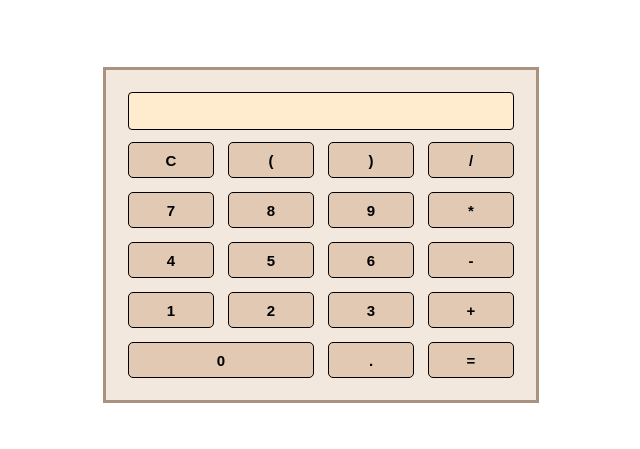
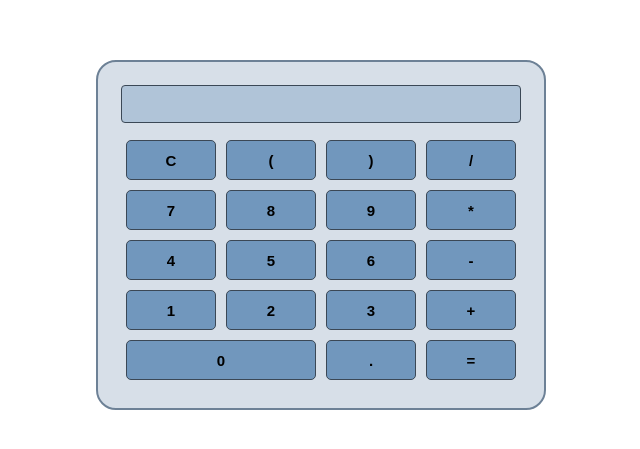
Before and after one commit to EmineShaban/Calculator-, a plain HTML site: page index.html in a window 1280 px wide. Shown: the part 165-614 px from the top of the page, without its empty margins (319-959 px from the left). Drawn offline with Linux system fonts and the light colour scheme.

Commit message:
fixed css

```diff
--- a/script.js
+++ b/script.js
@@ -4,7 +4,6 @@ console.log(display.value)
 
 buttons.map(button => {
     button.addEventListener('click', (e) => {
-        console.log(e.target)
         switch (e.target.innerText) {
             case 'C':
                 display.value = '';
--- a/style.css
+++ b/style.css
@@ -8,9 +8,10 @@
 div {
     /* width: 55%;
     height: 4%; */
-    background-color: #f3e8de;
-    padding: 15px;
-    border: solid 3px #A9937E;
+    background-color: #d7dfe8;
+    padding: 23px;
+    border: solid 2px #6d8196;
+    border-radius: 20px;
     position: absolute;
     top: 50%;
     left: 50%;
@@ -29,10 +30,10 @@ div {
 }
 
 button {
-    border: solid 1px black;
+    border: solid 1px #3B4856;
     border-radius: 5px;
-    background-color: #E1C9B3;
-    margin: 7px;
+    background-color: #7197BD;
+    margin: 5px;
     text-align: center;
     font-weight: 700;
     font-size: 15px;
@@ -58,10 +59,10 @@ button {
 
 input {
     grid-area: input;
-    background-color: #FFEBCD;
-    border: solid 1px black;
+    background-color: #b0c4d8;
+    border: solid 1px #3B4856;
     border-radius: 4px;
-    margin: 7px;
+    margin-bottom: 55px;
     padding: 18px;
 
 }
```
